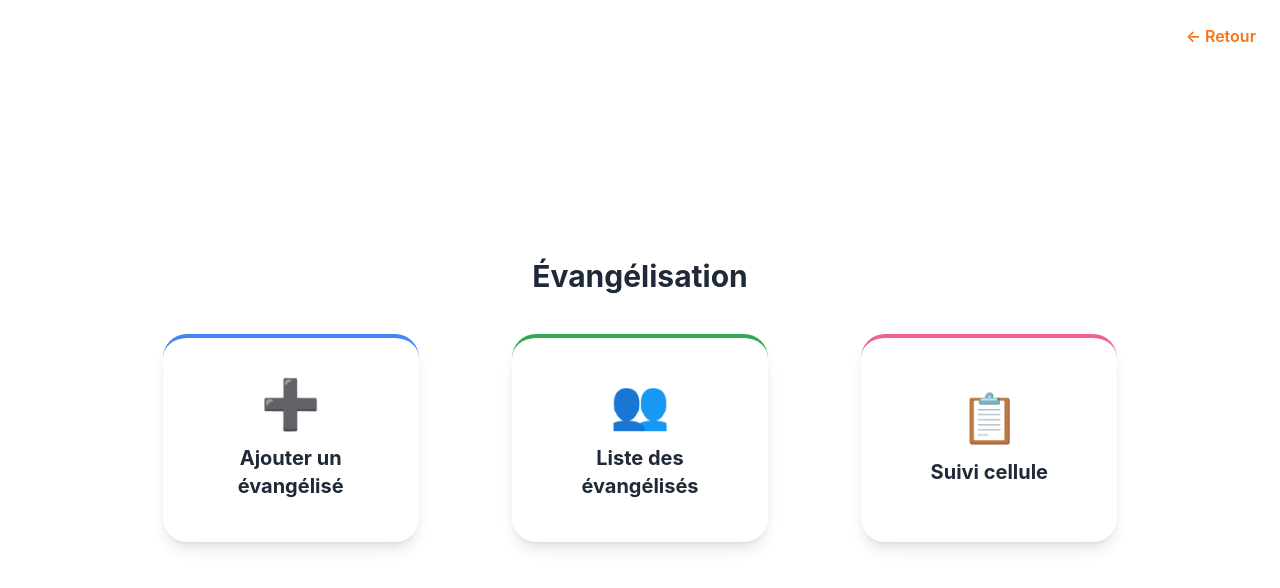
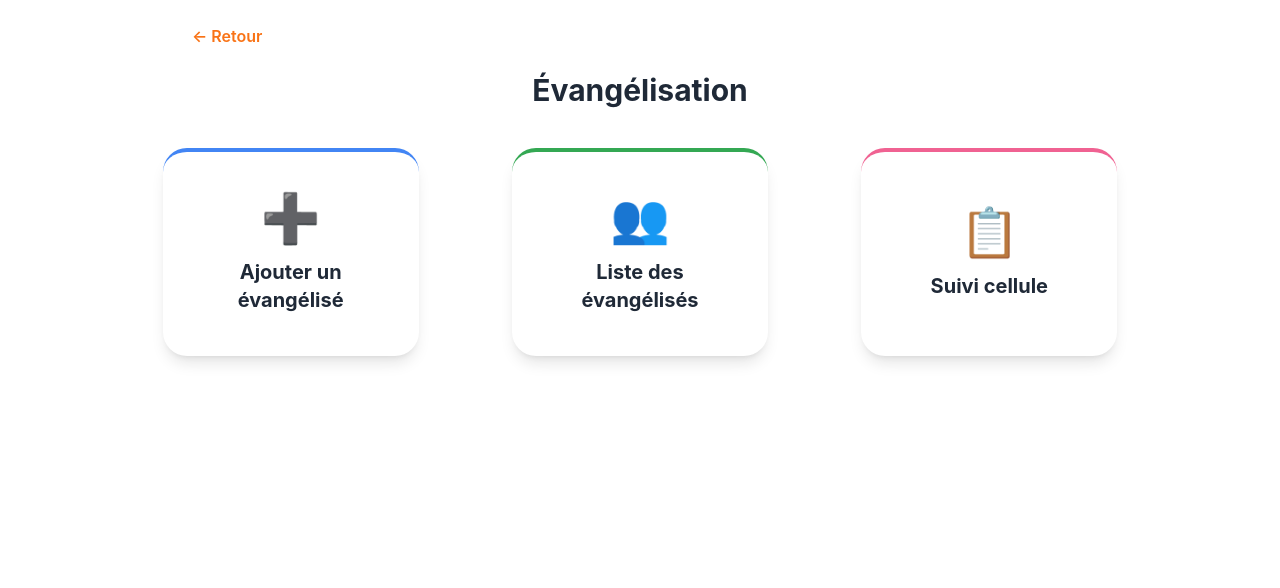
Before and after one commit to allanbavajee/soultrack, a Next.js app: page /evangelisation-hub in a window 1280 px wide. Shown: the top 588 px of the page. Built offline with nearby package versions, Linux system fonts and the light colour scheme.

Commit message:
Update evangelisation-hub.js

```diff
--- a/pages/evangelisation-hub.js
+++ b/pages/evangelisation-hub.js
@@ -6,14 +6,16 @@ export default function EvangelisationHub() {
   const router = useRouter();
 
   return (
-    <div className="min-h-screen bg-white flex flex-col items-center justify-center p-6 relative">
-      {/* Flèche retour en haut à droite */}
-      <button
-        onClick={() => router.back()}
-        className="absolute top-6 right-6 text-orange-500 font-semibold hover:text-orange-600 transition-colors"
-      >
-        ← Retour
-      </button>
+    <div className="min-h-screen bg-white flex flex-col items-center p-6">
+      {/* Flèche retour */}
+      <div className="w-full max-w-4xl">
+        <button
+          onClick={() => router.back()}
+          className="flex items-center text-orange-500 font-semibold mb-6 hover:text-orange-600 transition-colors"
+        >
+          ← Retour
+        </button>
+      </div>
 
       {/* Titre */}
       <h1 className="text-3xl font-bold text-gray-800 mb-10 text-center">
```
